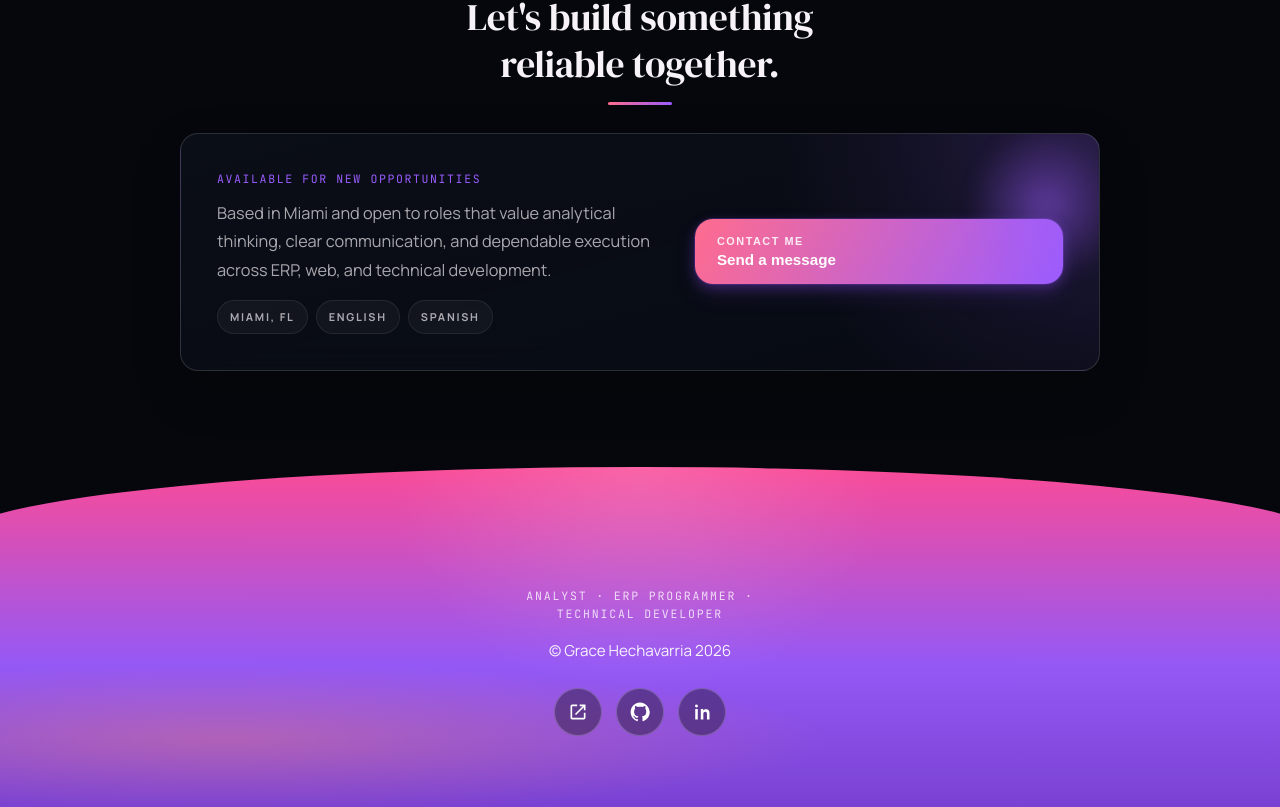
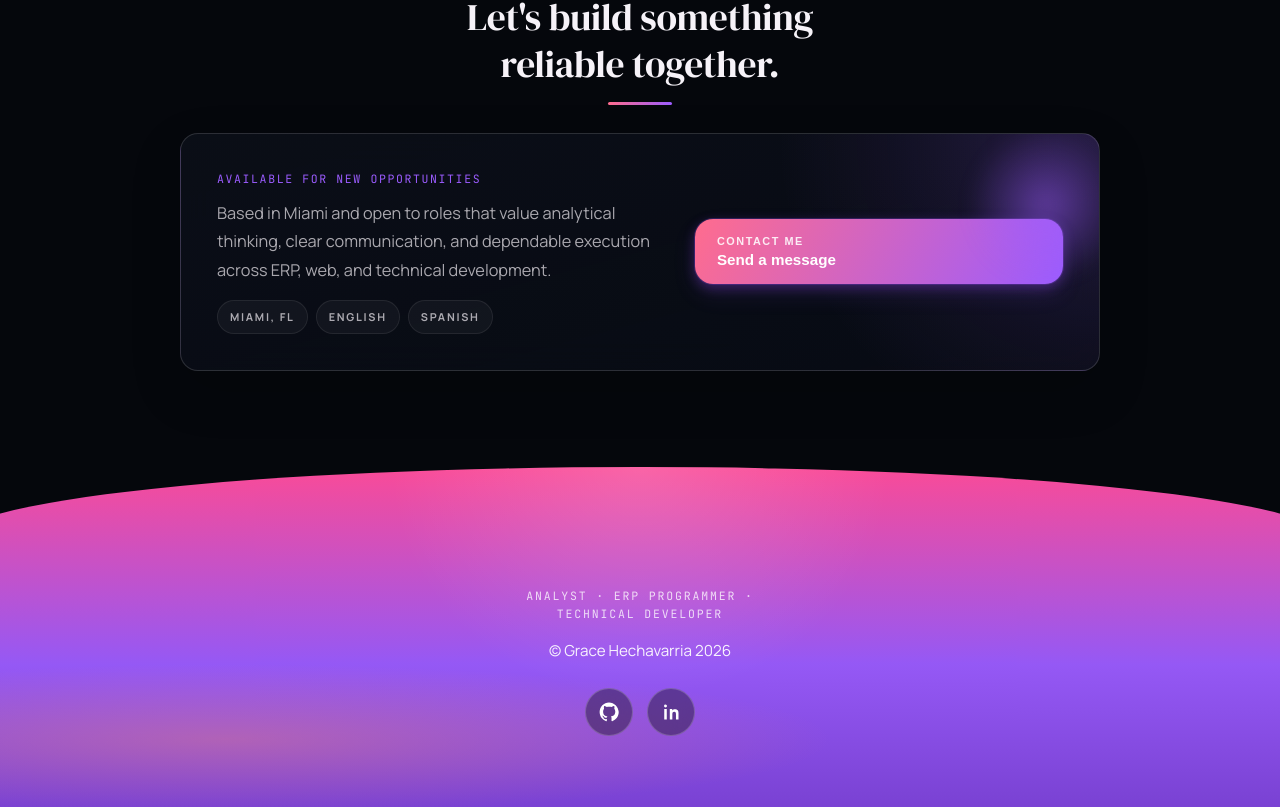
Before and after one commit to ghechavarria/Portfolio-2026, a React (Vite) app: page / in a window 1280 px wide. Shown: the part 5788-6595 px from the top of the page. Built offline with nearby package versions, Linux system fonts and the light colour scheme; no server answers.

Commit message:
hid portfolio link

```diff
--- a/src/components/Contact.jsx
+++ b/src/components/Contact.jsx
@@ -53,9 +53,9 @@ export function Footer() {
         <p className="footer-tagline">Analyst · ERP programmer · Technical developer</p>
         <p className="footer-copy">&copy; {site.name} 2026</p>
         <div className="footer-links">
-          <a href={site.website} target="_blank" rel="noreferrer" aria-label="Portfolio">
+          {/* <a href={site.website} target="_blank" rel="noreferrer" aria-label="Portfolio">
             <ExternalLinkIcon />
-          </a>
+          </a> */}
           <a href={site.github} target="_blank" rel="noreferrer" aria-label="GitHub">
             <GitHubIcon />
           </a>
```
